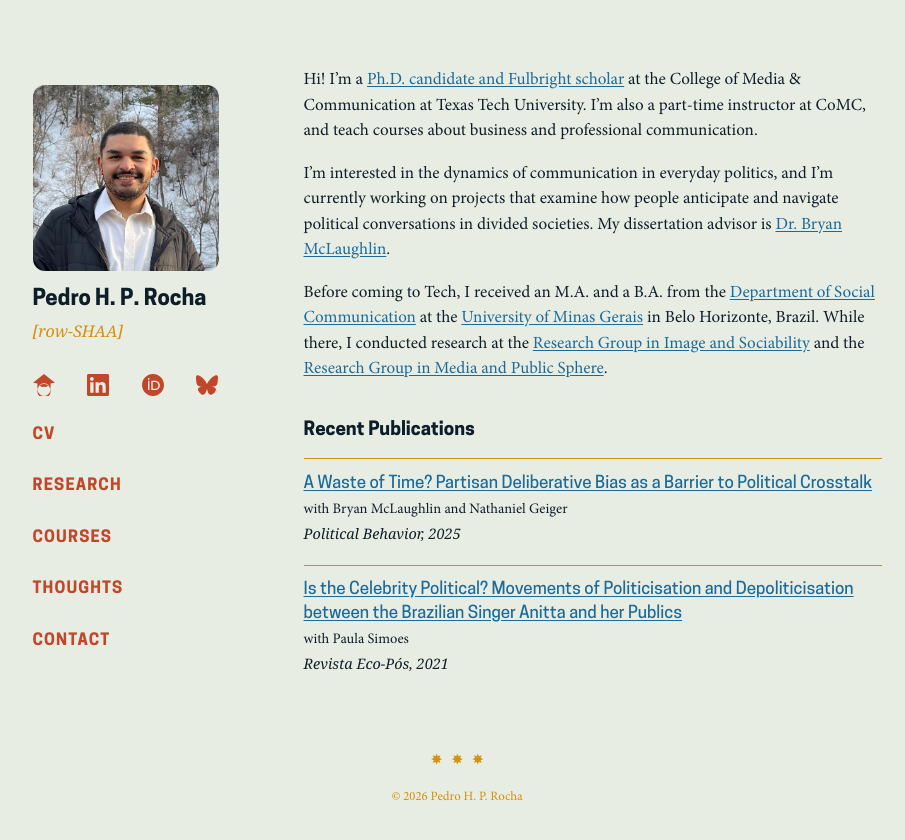
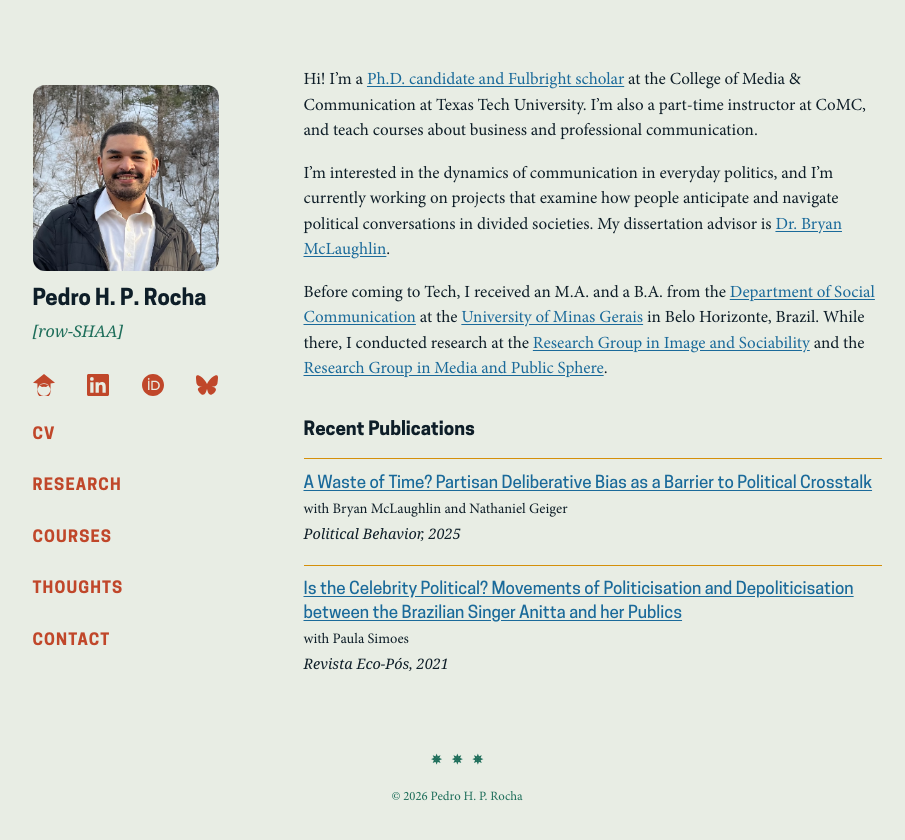
Before and after one commit to pedrohprocha/pedrohprocha.github.io, a Jekyll site: the page built from index.md, in a window 1280 px wide. Shown: the top 840 px of the page, without its empty margins (183-1088 px from the left). Built offline with Jekyll 4.4.1, drawn with Linux system fonts in a browser that asks for light colours; some web fonts are replaced.

Commit message:
fix home padding

```diff
--- a/assets/css/main.css
+++ b/assets/css/main.css
@@ -54,7 +54,7 @@
 :root {
     --bg: #e8ede4;
     --text: #0e1e28;
-    --muted: #d4900a;
+    --muted: #1e6e5a;
     --accent: #1a6a9a;
     --border: #d4900a;
     --hover: #1e6e5a;
@@ -114,7 +114,7 @@
     display: flex;
     max-width: 960px;
     margin: 0 auto;
-    padding: 3rem 1.5rem 4rem;
+    padding: 3rem 1.5rem 1.5rem;
     gap: 3rem;
     align-items: flex-start;
 }
```
